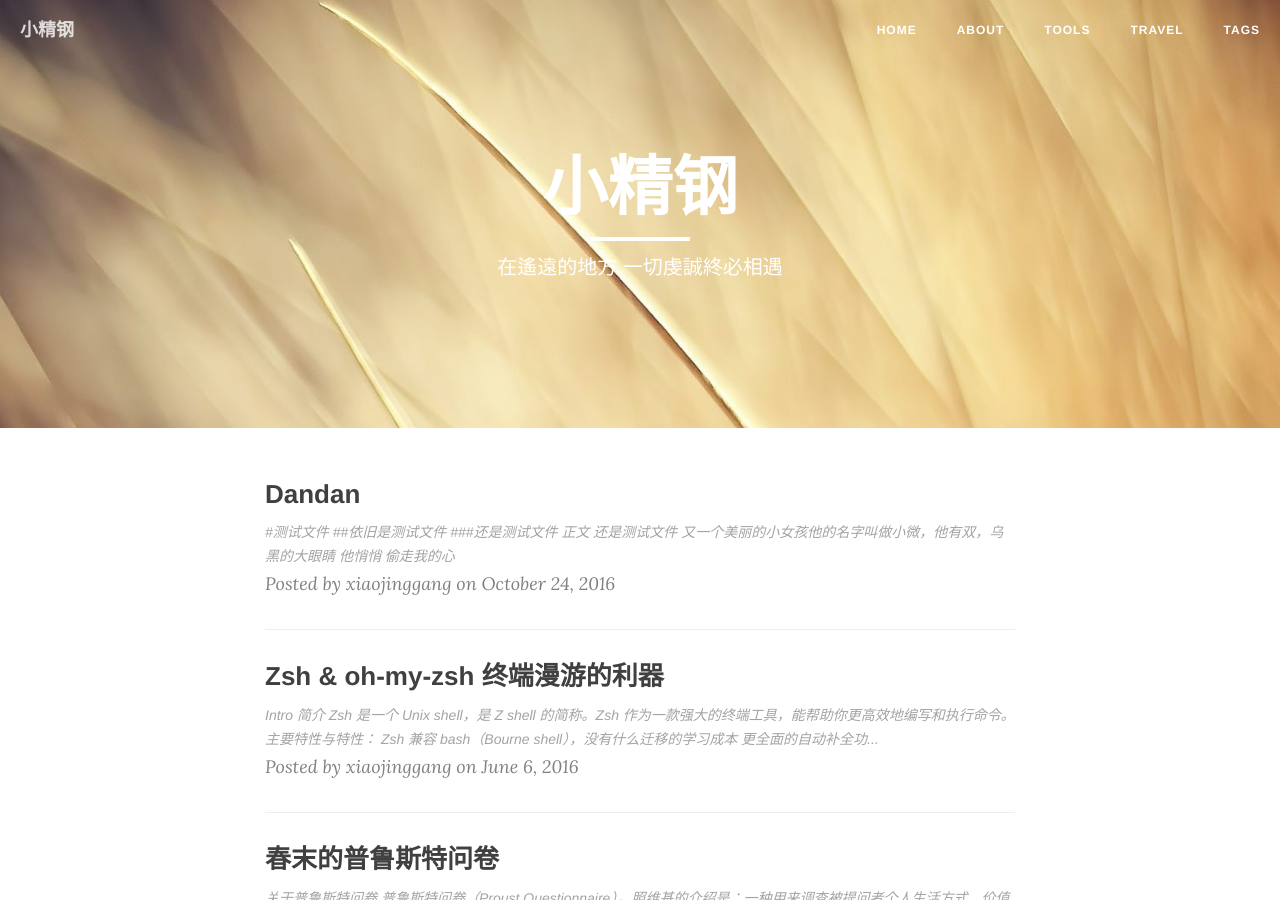
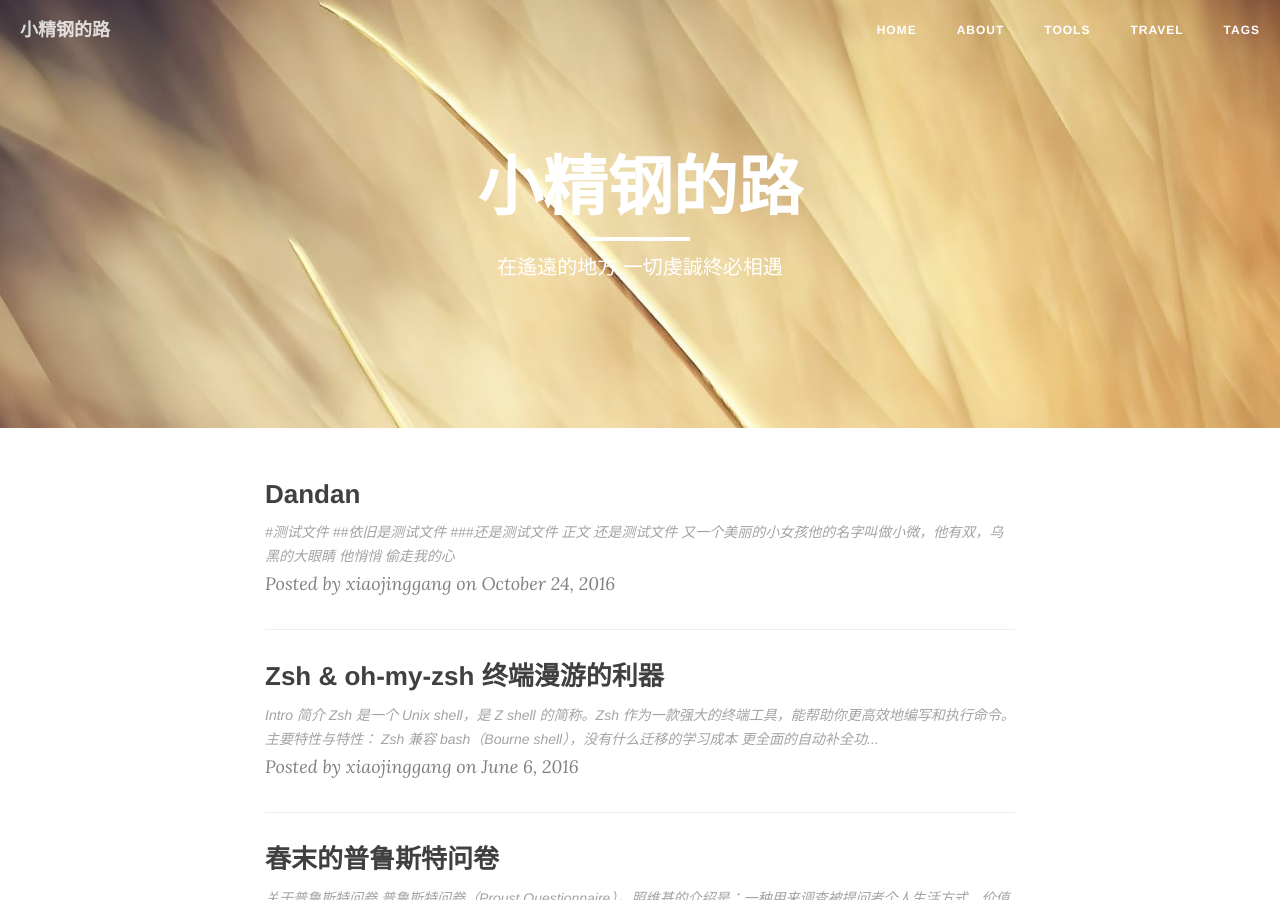
Before and after one commit to xiaojinggang/xiaojinggang, a Jekyll site: the page built from index.html, in a window 1280 px wide and 900 px high. Built offline with Jekyll 4.4.1, drawn with Linux system fonts in a browser that asks for light colours; nearby versions of some CDN libraries; the list of posts is cut into pages by our own code.

Commit message:
Update _config.yml

```diff
--- a/_config.yml
+++ b/_config.yml
@@ -1,5 +1,5 @@
 # Site settings
-title: 小精钢
+title: 小精钢的路
 header-img: "img/autumn2.jpg"
 tagline: "极光"
 description: "一丝不苟的男人的魅力，仅次于一丝不挂的女人"
```
